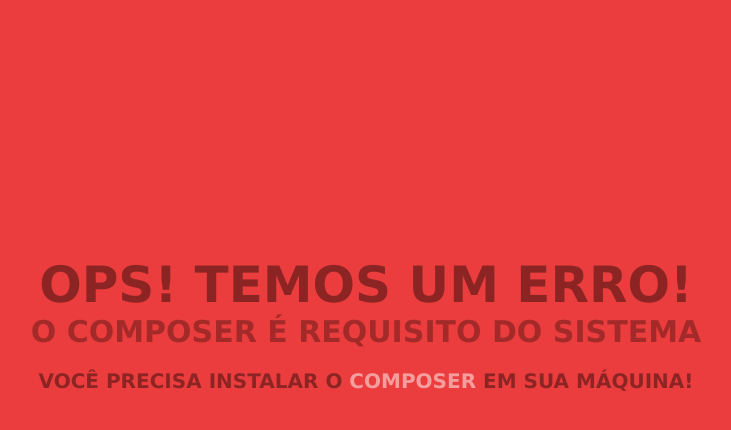
After one commit to tadeubdev/teed-php, a PHP site: the page made by src/views/error/error-composer.php in a window 1280 px wide. The commit adds this page. Shown: the top 430 px of the page, without its empty margins (274-1005 px from the left). Run offline with PHP 8.4, Linux system fonts and the light colour scheme; the template is opened without the code that fills it, so the values that code supplies are empty.

Commit message:
Add page composer-not-installed

```diff
--- /dev/null
+++ b/src/views/error/error-composer.php
@@ -0,0 +1,24 @@
+<!DOCTYPE html>
+<html lang="en">
+<head>
+	<meta charset="UTF-8">
+	<title> Error no composer </title>
+	<link rel="stylesheet" type="text/css" href="www/css/pages/default.css">
+	<link rel="stylesheet" type="text/css" href="www/css/libs/font-awesome.min.css">
+	<link rel="shortcut icon" href="www/images/favicon.png">
+	<link rel="stylesheet" type="text/css" href="www/css/pages/error-composer.css">
+</head>
+<body>
+
+	<h2> OPS! Temos um erro! </h2>
+
+	<h3> O composer é requisito do sistema </h3>
+
+	<h4>
+
+		Você precisa instalar o <a target="_blank" href="https://getcomposer.org">composer</a> em sua máquina!
+
+	</h4>
+
+</body>
+</html>
--- a/src/views/home/index.php
+++ b/src/views/home/index.php
@@ -1,5 +1,3 @@
-
-	<h1> Olá! </h1>
 
 	<h2> Você chegou! </h2>
 
--- /dev/null
+++ b/www/css/pages/error-composer.css
@@ -0,0 +1 @@
+body{padding-top:20%;background:#EB3D3D;text-align:center;color:#FFF}h2,h3,h4{margin:0;text-transform:uppercase}h2{font-size:50px;color:rgba(0,0,0,0.4)}h3{font-size:30px;color:rgba(0,0,0,0.3)}h4{margin-top:20px;font-size:20px;color:rgba(0,0,0,0.4)}a{color:rgba(255,255,255,0.5) !important}
--- a/www/css/pages/welcome.css
+++ b/www/css/pages/welcome.css
@@ -1 +1 @@
-body{background:#348AEB;text-align:center;color:#FFF}h1{margin-top:60px;margin-bottom:0;font-size:200px;text-transform:uppercase;color:rgba(0,0,0,0.5)}h2{margin:0;font-size:50px;text-transform:uppercase;color:rgba(0,0,0,0.4)}h3{margin:0;font-size:30px;text-transform:uppercase;color:rgba(0,0,0,0.3)}h4{margin:0}h4 a{font-size:15px;text-transform:uppercase;color:rgba(255,255,255,0.5) !important}h4 a i{font-size:10px;color:rgba(255,255,255,0.5)}
+body{padding-top:20%;background:#348AEB;text-align:center;color:#FFF}h2{margin:0;font-size:50px;text-transform:uppercase;color:rgba(0,0,0,0.4)}h3{margin:0;font-size:30px;text-transform:uppercase;color:rgba(0,0,0,0.3)}h4{margin:0}h4 a{font-size:15px;text-transform:uppercase;color:rgba(255,255,255,0.5) !important}h4 a i{font-size:10px;color:rgba(255,255,255,0.5)}
--- /dev/null
+++ b/www/scss/pages/error-composer.scss
@@ -0,0 +1,40 @@
+
+	@import 'includes/helpers/_mixins';
+
+	body
+	{
+		padding-top: 20%;
+		background: #EB3D3D;
+		text-align: center;
+		color: #FFF;
+	}
+
+	h2, h3, h4
+	{
+		margin: 0;
+		text-transform: uppercase;
+	}
+
+	h2
+	{
+		font-size: 50px;
+		color: rgba( black, .4 );
+	}
+
+	h3
+	{
+		font-size: 30px;
+		color: rgba( black, .3 );
+	}
+
+	h4
+	{
+		margin-top: 20px;
+		font-size: 20px;
+		color: rgba( black, .4 );
+	}
+
+	a
+	{
+		color: rgba( white, .5 ) !important;
+	}
```
Also changed, not shown: index.php (+9 -1 lines), www/scss/pages/welcome.scss (+1 -9 lines).
